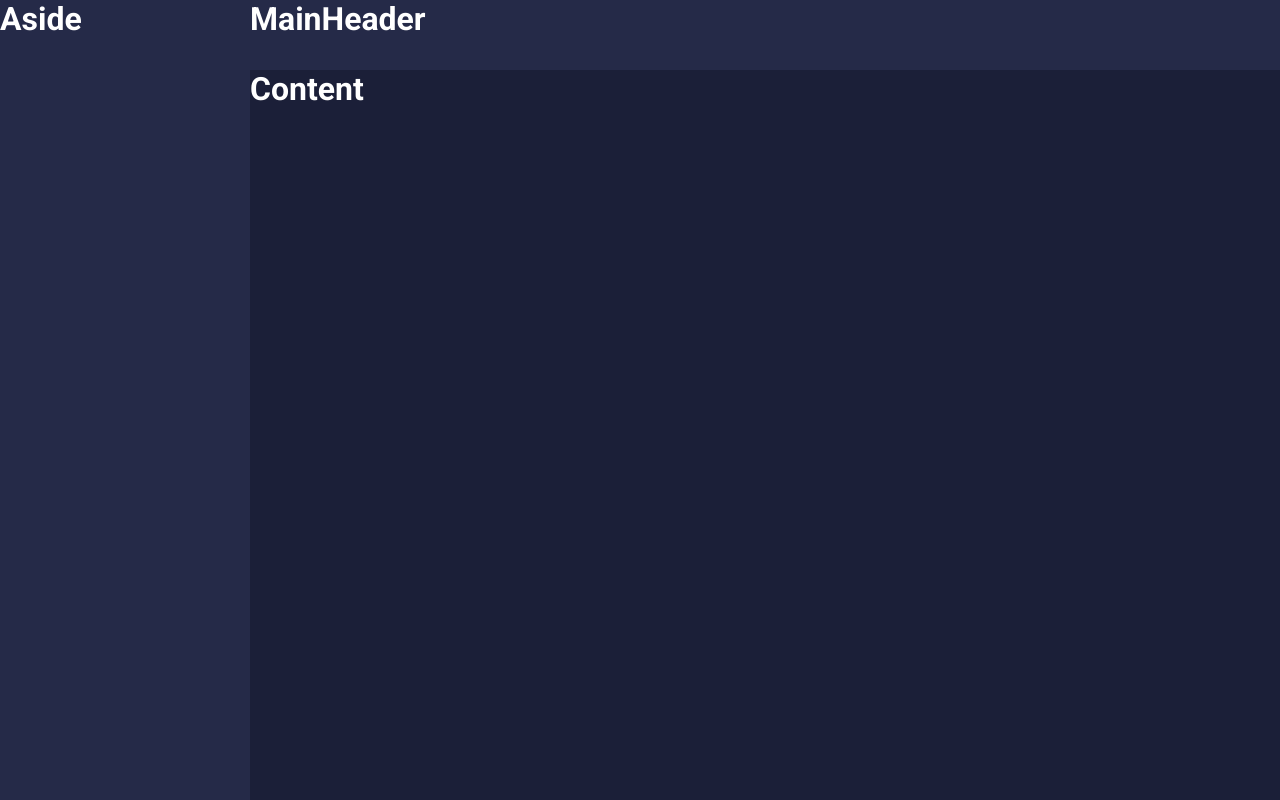
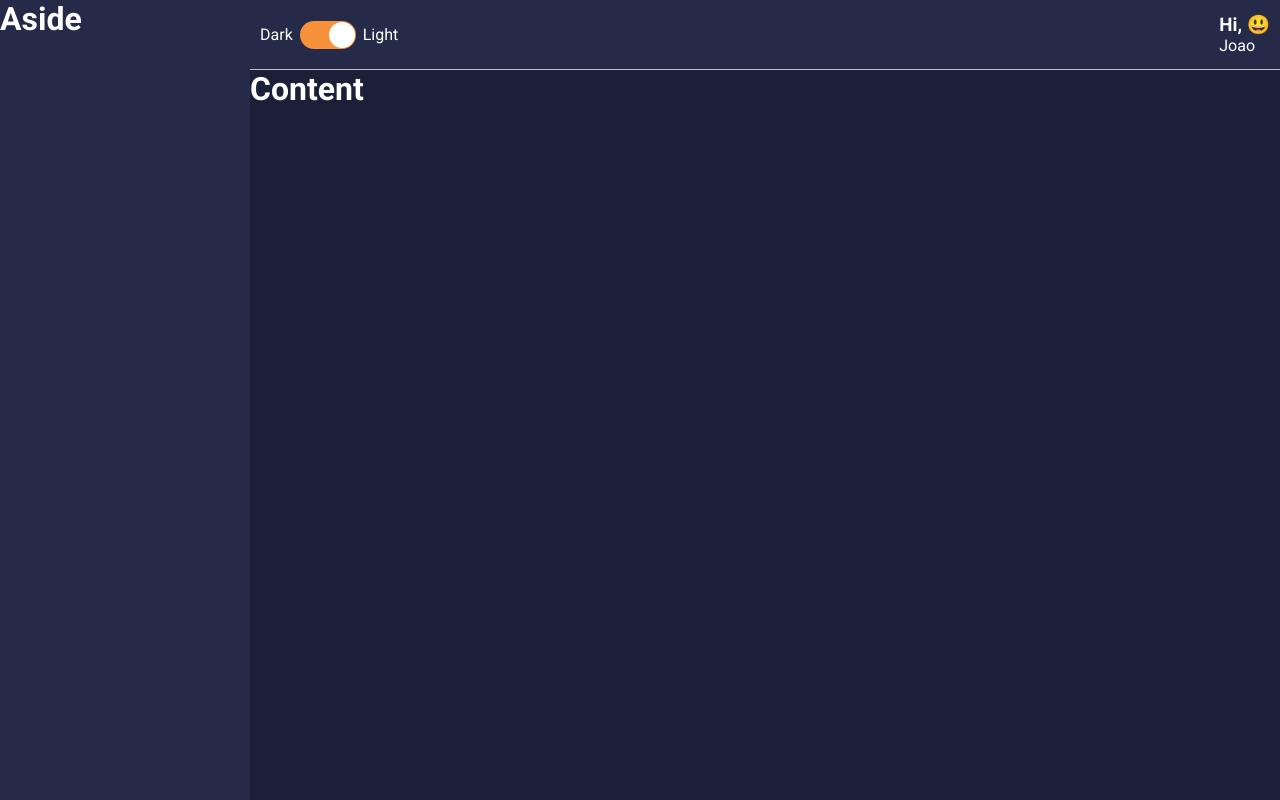
Before and after one commit to fernandobcc/dashboard_app, a React (Create React App) app in the folder frontend/: page / in a window 1280 px wide. Built offline with nearby package versions, Linux system fonts and the light colour scheme.

Commit message:
feat: add toggle component

```diff
--- a/frontend/package.json
+++ b/frontend/package.json
@@ -13,6 +13,7 @@
     "react": "^18.2.0",
     "react-dom": "^18.2.0",
     "react-scripts": "5.0.1",
+    "react-switch": "^7.0.0",
     "styled-components": "^5.3.5",
     "typescript": "^4.4.2",
     "web-vitals": "^2.1.0"
--- a/frontend/src/components/MainHeader/index.tsx
+++ b/frontend/src/components/MainHeader/index.tsx
@@ -1,9 +1,23 @@
+import { useMemo } from 'react'
 import * as S from './styles'
+import emojis from '../../utils/emojis'
+import Toggle from '../Toggle'
 
-const MainHeader = () => (
-  <S.Wrapper>
-    <h1>MainHeader</h1>
-  </S.Wrapper>
-)
+const MainHeader: React.FC = () => {
+  const emoji = useMemo(() => {
+    const indice = Math.floor(Math.random() * emojis.length)
+    return emojis[indice]
+  }, [])
+
+  return (
+    <S.Wrapper>
+      <Toggle />
+      <S.Profile>
+        <S.Welcome>Hi, {emoji}</S.Welcome>
+        <S.UserName>Joao</S.UserName>
+      </S.Profile>
+    </S.Wrapper>
+  )
+}
 
 export default MainHeader
--- a/frontend/src/components/MainHeader/styles.ts
+++ b/frontend/src/components/MainHeader/styles.ts
@@ -5,4 +5,18 @@ export const Wrapper = styled.main`
 
   color: ${(props) => props.theme.colors.white};
   background-color: ${(props) => props.theme.colors.secondary};
+  display: flex;
+  justify-content: space-between;
+  align-items: center;
+  padding: 0 10px;
+
+  border-bottom: 1px solid ${(props) => props.theme.colors.gray};
 `
+
+export const Profile = styled.div`
+  color: ${(props) => props.theme.colors.white};
+`
+
+export const Welcome = styled.h3``
+
+export const UserName = styled.span``
--- /dev/null
+++ b/frontend/src/components/Toggle/index.tsx
@@ -0,0 +1,18 @@
+import * as S from './styles'
+
+const Toggle: React.FC = () => (
+  <S.Wrapper>
+    <S.ToggleLabel>Dark</S.ToggleLabel>
+    <S.ToggleSelector
+      checked
+      uncheckedIcon={false}
+      checkedIcon={false}
+      onChange={() => {
+        console.log('changed')
+      }}
+    />
+    <S.ToggleLabel>Light</S.ToggleLabel>
+  </S.Wrapper>
+)
+
+export default Toggle
--- /dev/null
+++ b/frontend/src/components/Toggle/styles.ts
@@ -0,0 +1,18 @@
+import styled from 'styled-components'
+import Switch, { ReactSwitchProps } from 'react-switch'
+
+export const Wrapper = styled.main`
+  display: flex;
+  align-items: center;
+`
+
+export const ToggleLabel = styled.span`
+  color: ${(props) => props.theme.colors.white};
+`
+
+export const ToggleSelector = styled(Switch).attrs<ReactSwitchProps>(({ theme }) => ({
+  onColor: theme.colors.info,
+  offColor: theme.colors.warning
+}))<ReactSwitchProps>`
+  margin: 0 7px;
+`
--- /dev/null
+++ b/frontend/src/utils/emojis.ts
@@ -0,0 +1 @@
+export default ['🤑', '🤩', '😍', '😎', '🤑', '😃', '😄']
```
Also changed, not shown: frontend/src/components/Toggle/stories.tsx (added, +9 -0 lines), frontend/src/components/Toggle/test.tsx (added, +13 -0 lines), 1 other file (tests, documents, lock files or other folders).
